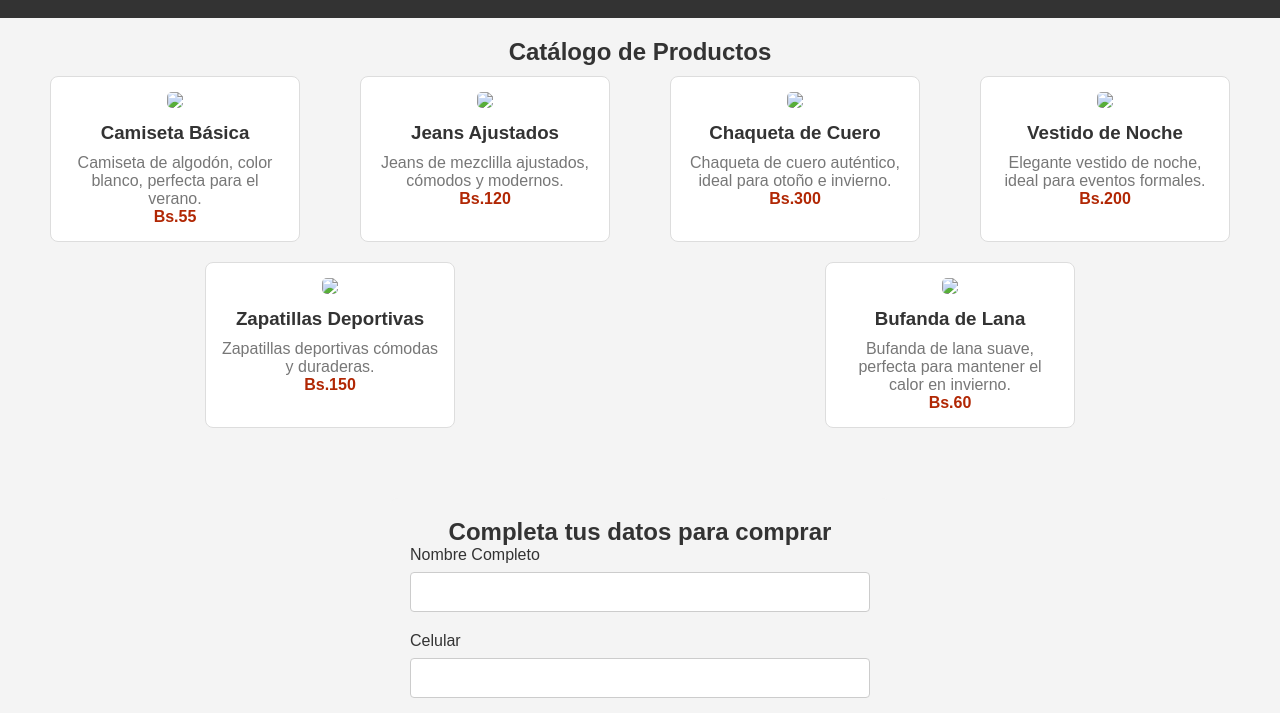
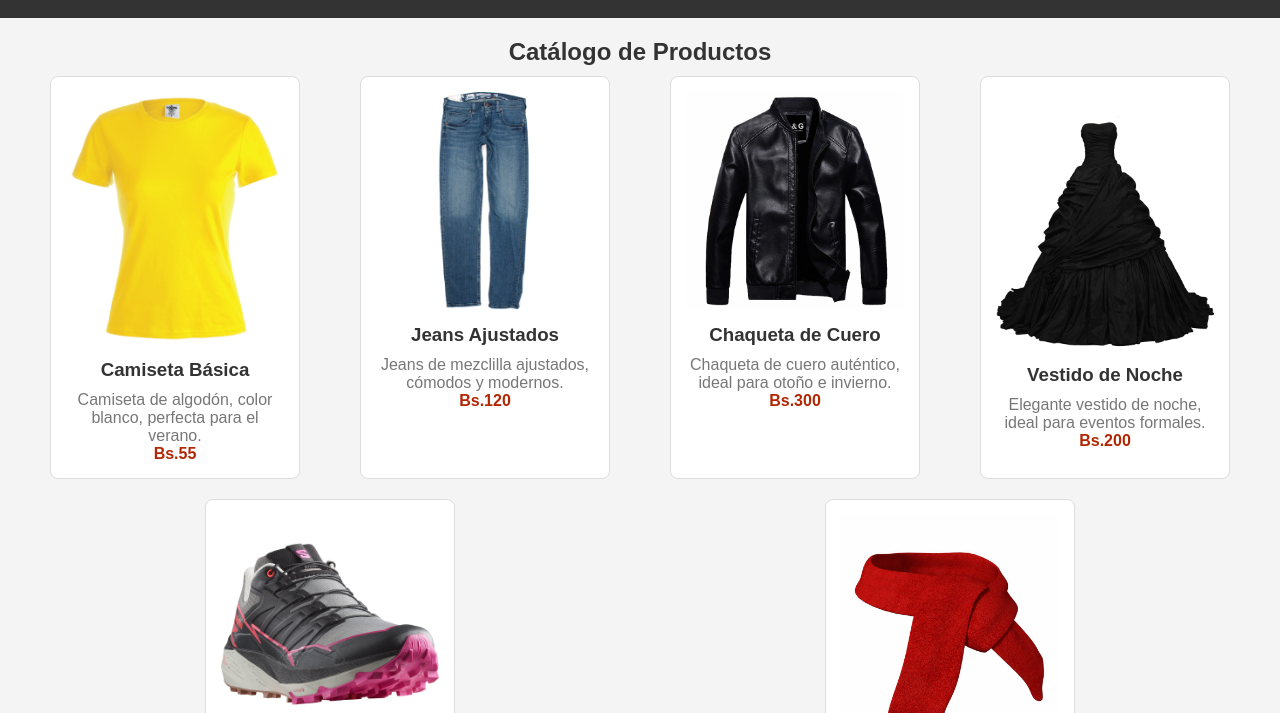
Before and after one commit to JHEIKSOLO123/paginaventaropa, a plain HTML site: page index.html in a window 1280 px wide. Shown: the part 87-800 px from the top of the page. Drawn offline with Linux system fonts and the light colour scheme.

Commit message:
Update index.html

```diff
--- a/index.html
+++ b/index.html
@@ -103,38 +103,38 @@
         <h2>Catálogo de Productos</h2>
         <div class="product-list">
             <div class="product">
-                <img src="Img/camiseta.png">
+                <img src="camiseta.png">
                 <h3>Camiseta Básica</h3>
                 <p>Camiseta de algodón, color blanco, perfecta para el verano.</p>
                 <p class="price">Bs.55</p>
             </div>
             <div class="product">
-                <img src="Img/jeans.png">
+                <img src="jeans.png">
                 <h3>Jeans Ajustados</h3>
                 <p>Jeans de mezclilla ajustados, cómodos y modernos.</p>
                 <p class="price">Bs.120</p>
             </div>
             <div class="product">
-                <img src="Img/chaqueta.png">
+                <img src="chaqueta.png">
                 <h3>Chaqueta de Cuero</h3>
                 <p>Chaqueta de cuero auténtico, ideal para otoño e invierno.</p>
                 <p class="price">Bs.300</p>
             </div>
             <div class="product">
-                <img src="Img/vestido.png">
+                <img src="vestido.png">
                 <h3>Vestido de Noche</h3>
                 <p>Elegante vestido de noche, ideal para eventos formales.</p>
                 <p class="price">Bs.200</p>
             </div>
             <div class="product">
-                <img src="Img/zapatillas.png">
+                <img src="zapatillas.png">
                 <h3>Zapatillas Deportivas</h3>
                 <p>Zapatillas deportivas cómodas y duraderas.</p>
 
                 <p class="price">Bs.150</p>
             </div>
             <div class="product">
-                <img src="Img/bufanda.png">
+                <img src="bufanda.png">
                 <h3>Bufanda de Lana</h3>
                 <p>Bufanda de lana suave, perfecta para mantener el calor en invierno.</p>
                 <p class="price">Bs.60</p>
```
